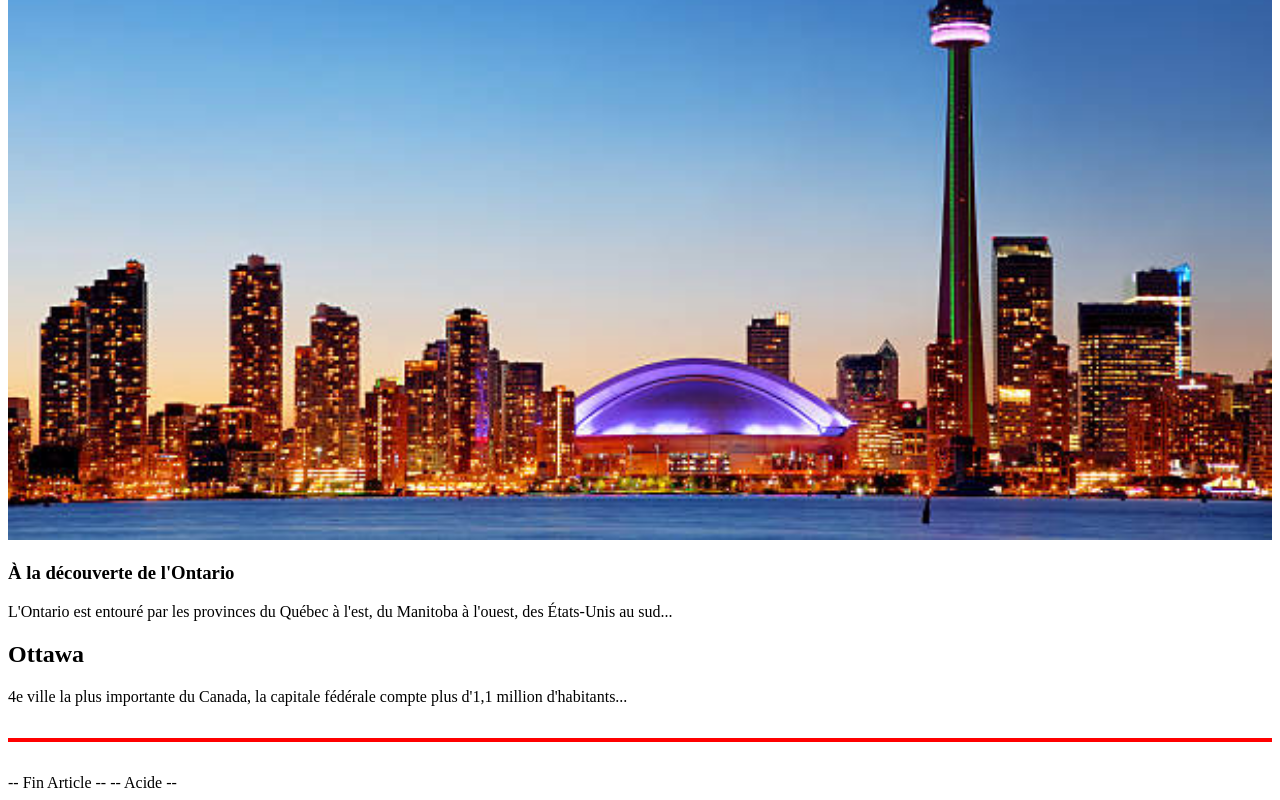
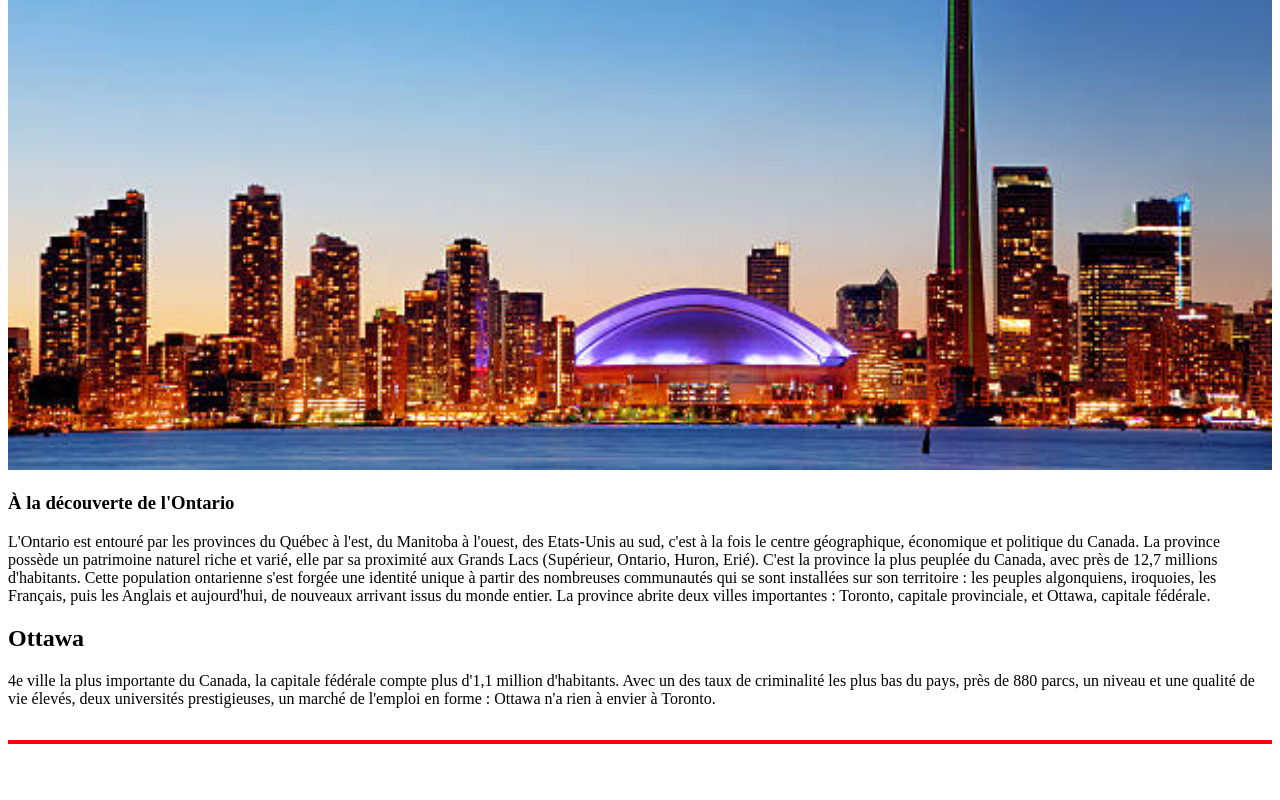
Before and after one commit to Bryan-hub2000/Unite-3--main, a plain HTML site: page Travail 3/index.html in a window 1280 px wide. Shown: the part 702-1502 px from the top of the page. After the commit the page ends 1478 px from the top, so only its background shows below. Drawn offline with Linux system fonts and the light colour scheme.

Commit message:
modif 12

```diff
--- a/Travail 3/index.html
+++ b/Travail 3/index.html
@@ -7,7 +7,7 @@
     <title>Carnet de voyages</title>
 </head>
 <body>
-    <header> !-- A header --
+    <header> <!-- A header -->
         <div class="logo">
             <figure>
                 <img src="images/drapeau.jpg">
@@ -22,28 +22,33 @@
                <a href="contact.html">Contact</a>
         </nav>
     </header>
-    <hr> !-- B Ligne Rouge --
+    <hr> <!-- B Ligne Rouge -->
     <section>
         <figure id="deuxieme">
             <img src="images/toronto-grand.jpg">
             <figcaption>Retour sur mes vacances à Toronto </figcaption>
         </figure>
     </section>
-    !-- C Figure anime Toronto --
+    <!-- C Figure anime Toronto -->
     <section>
-        !-- Article --
+        <!-- Article -->
         <article>
       <div>
         <img src="images/toronto-petit.jpg" alt="Ontario" width="100%">
         <h1>À la découverte de l'Ontario</h1>
       </div>
-      <p class="T1">L'Ontario est entouré par les provinces du Québec à l'est, du Manitoba à l'ouest, des États-Unis au sud...</p>
+      <p class="T1"> L'Ontario est entouré par les provinces du Québec à l'est, du Manitoba à l'ouest, des Etats-Unis au sud, c'est à la fois le centre géographique, économique et politique du Canada. La province possède un patrimoine naturel riche et varié, elle par sa proximité aux Grands Lacs (Supérieur, Ontario, Huron, Erié).
+C'est la province la plus peuplée du Canada, avec près de 12,7 millions d'habitants. Cette population ontarienne s'est forgée une identité unique à partir des nombreuses communautés qui se sont installées sur son territoire : les peuples algonquiens, iroquoies, les Français, puis les Anglais et aujourd'hui, de nouveaux arrivant issus du monde entier.
+La province abrite deux villes importantes : Toronto, capitale provinciale, et Ottawa, capitale fédérale.
+</p>
       <h2>Ottawa</h2>
-      <p class="T1">4e ville la plus importante du Canada, la capitale fédérale compte plus d'1,1 million d'habitants...</p>
+      <p class="T1">4e ville la plus importante du Canada, la capitale fédérale compte plus d'1,1 million d'habitants. Avec un des taux de criminalité les plus bas du pays, près de 880 parcs,
+un niveau et une qualité de vie élevés, deux universités prestigieuses, un marché de l'emploi en forme : Ottawa n'a rien à envier à Toronto.
+</p>
       <hr>
     </article>
-    -- Fin Article --
-    -- Acide --
+    <!-- Fin Article -->
+    <!-- Acide -->
 
     </section>
 </body>
```
